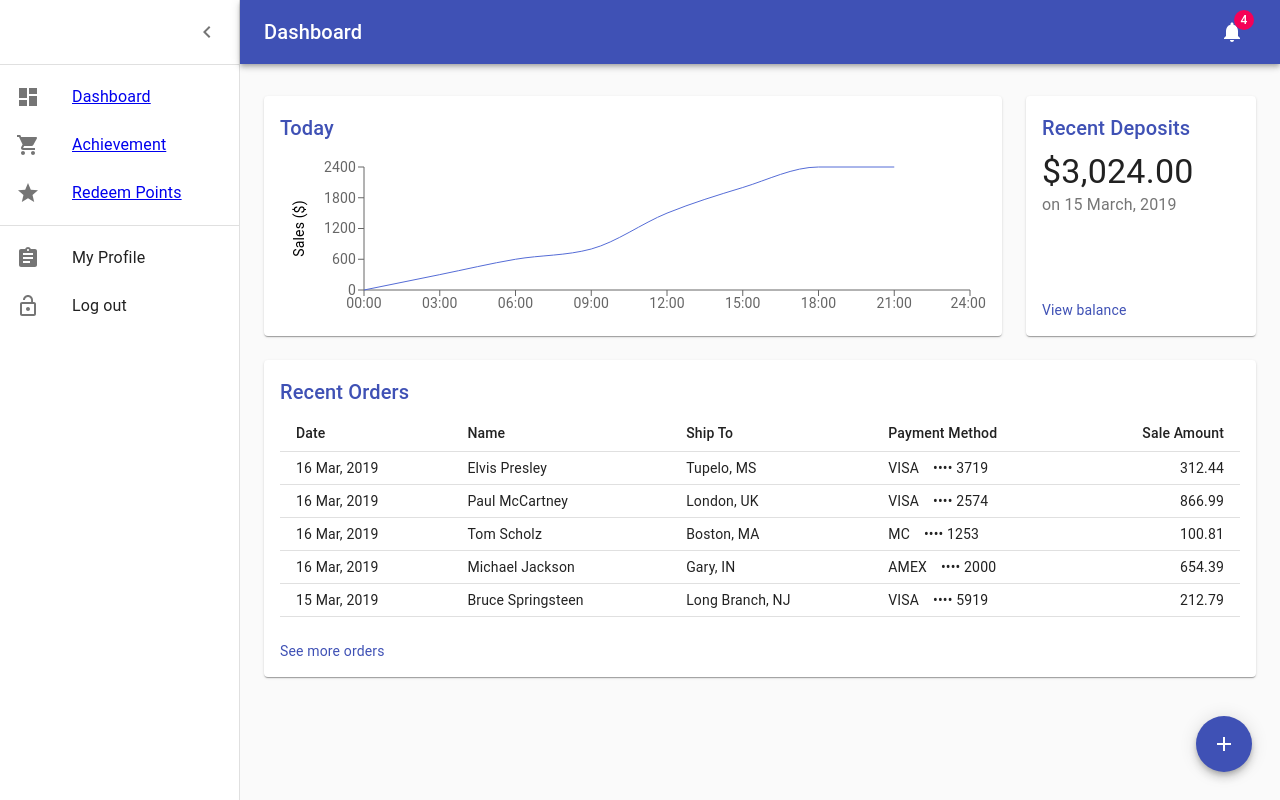
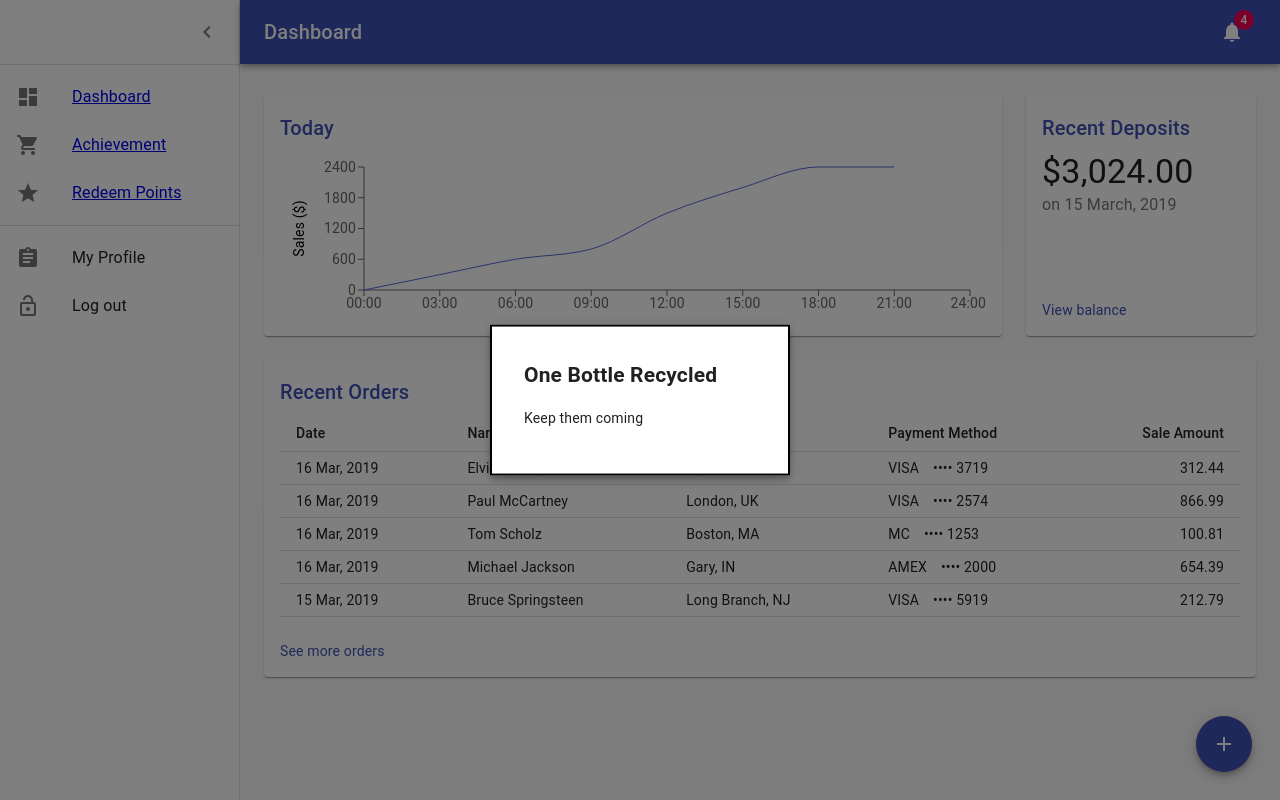
Before and after one commit to aiThanet/Hakuna-matata-cse-hackathon, a React (Create React App) app: page /dashboard in a window 1280 px wide. Both pictures are taken after a click on the button 1224 px from the left and 744 px from the top of the page. Built offline with nearby package versions, Linux system fonts and the light colour scheme.

Commit message:
Modal at the centre

```diff
--- a/src/Dashboard/Main.js
+++ b/src/Dashboard/Main.js
@@ -7,6 +7,7 @@
 import Paper from "@material-ui/core/Paper";
 import Fab from '@material-ui/core/Fab';
 import AddIcon from '@material-ui/icons/Add';
+import Modal from '@material-ui/core/Modal';
 
 import Chart from "./Chart";
 import Deposits from "./Deposits";
@@ -101,12 +102,45 @@
     position: "fixed",
     margin: theme.spacing(1),
   },
+  paperM: {
+    position: 'absolute',
+    width: 300,
+    backgroundColor: theme.palette.background.paper,
+    border: '2px solid #000',
+    boxShadow: theme.shadows[5],
+    padding: theme.spacing(2, 4, 4),
+    outline: 'none',
+  },
 }));
+
+function rand() {
+  return Math.round(Math.random() * 20) - 10;
+}
+
+function getModalStyle() {
+  const top = 50;
+  const left = 50;
+
+  return {
+    top: `${top}%`,
+    margin: 'auto',
+    left: `${left}%`,
+    transform: `translate(-${top}%, -${left}%)`,
+  };
+}
 
 export default function Dashboard() {
   const classes = useStyles();
+  const [modalStyle] = React.useState(getModalStyle);
+  const fixedHeightPaper = clsx(classes.paper, classes.fixedHeight);
+  const [open, setOpen] = React.useState(false);
+  const handleOpen = () => {
+    setOpen(true);
+  };
 
-  const fixedHeightPaper = clsx(classes.paper, classes.fixedHeight);
+  const handleClose = () => {
+    setOpen(false);
+  };
 
   return (
     <div>
@@ -132,9 +166,23 @@
         </Grid>
       </Grid>
       <div>
-    <Fab color="primary" aria-label="add" className={classes.fab} onClick= {() => {alert("HELLO")}}>
+        <Fab color="primary" aria-label="add" className={classes.fab} onClick={handleOpen}>
           <AddIcon />
         </Fab>
+        <Modal
+          aria-labelledby="simple-modal-title"
+          aria-describedby="simple-modal-description"
+          open={open}
+          onClose={handleClose}
+          style={{ alignItems: 'center', justifyContent: 'center' }}
+        >
+          <div style={modalStyle} className={classes.paperM}>
+            <h2 id="modal-title">One Bottle Recycled</h2>
+            <p id="simple-modal-description">
+              Keep them coming
+          </p>
+          </div>
+        </Modal>
       </div>
     </div>
   );
```
Lines whose indentation alone changed are shown as unchanged.
